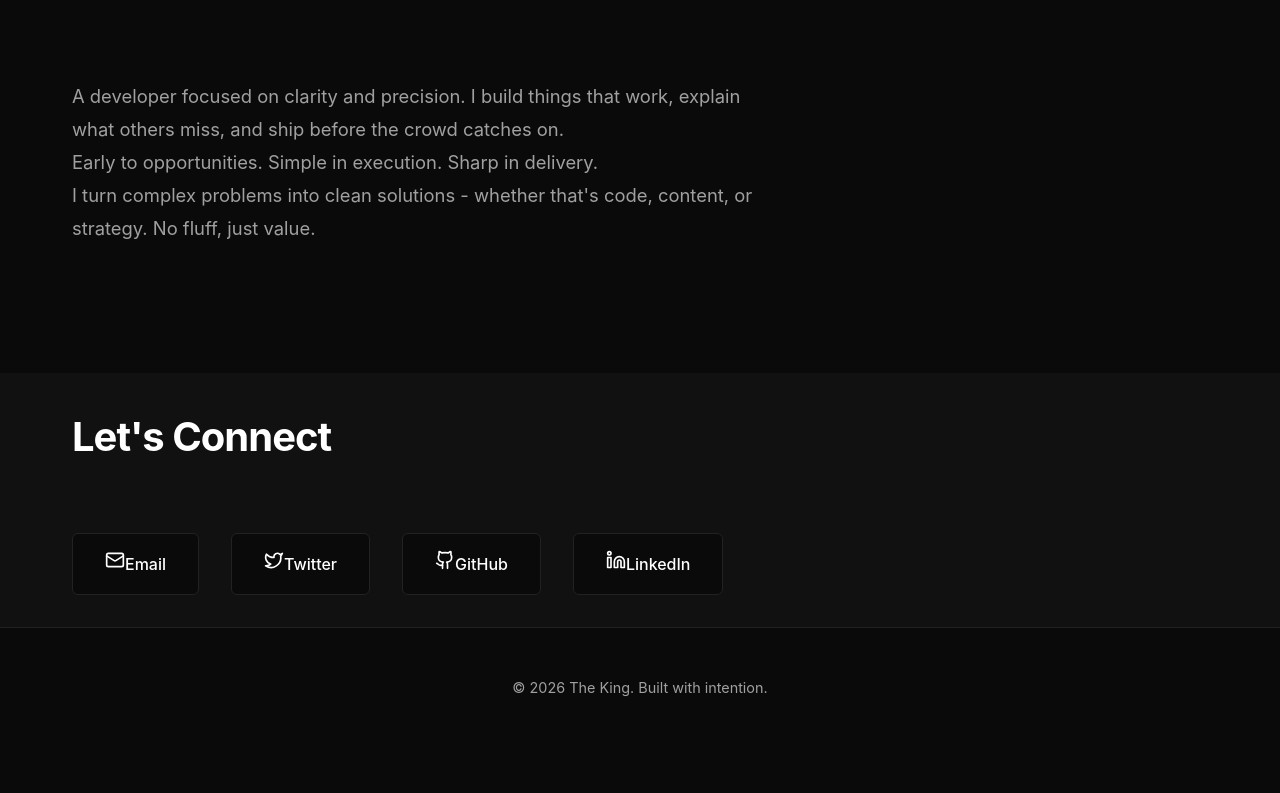
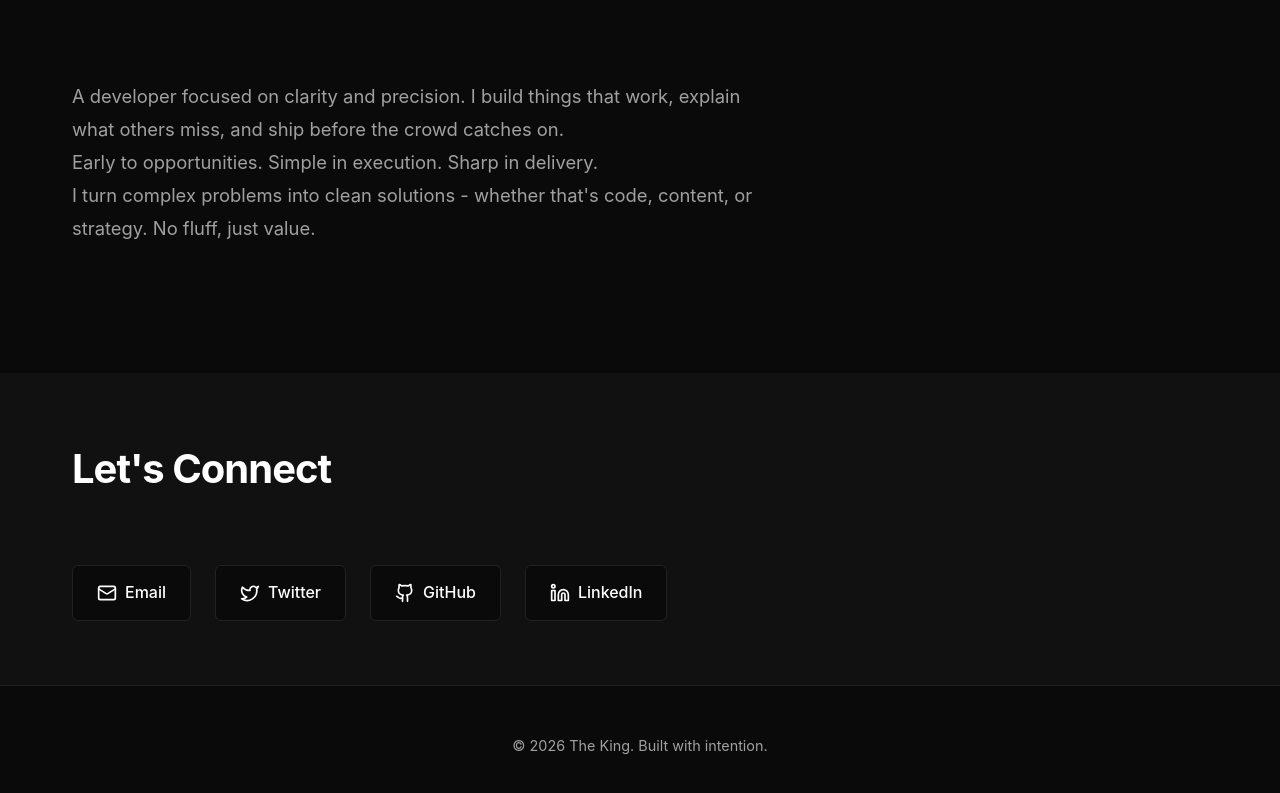
Before and after one commit to KingMikun/vibe-portfolio, a React (Vite) app: page / in a window 1280 px wide. Shown: the part 1627-2420 px from the top of the page. Before the commit the page ends 2374 px from the top, so only its background shows below. Built offline with nearby package versions, Linux system fonts and the light colour scheme.

Commit message:
Refactor Contact.css for improved styling

```diff
--- a/src/components/Contact.css
+++ b/src/components/Contact.css
@@ -1,27 +1,35 @@
 .contact-section {
-  padding: 2rem 0;
+  padding: 4rem 0;
   background: var(--bg-secondary);
 }
 
 .contact-links {
   display: flex;
-  gap: 2rem;
+  gap: 1.5rem;
   flex-wrap: wrap;
 }
 
-.contact-links a {
-  padding: 1rem 2rem;
+.contact-link {
+  display: flex;
+  align-items: center;
+  gap: 0.5rem;
+  padding: 0.875rem 1.5rem;
   background: var(--bg-primary);
   color: var(--text-primary);
   text-decoration: none;
   border: 1px solid var(--border);
   border-radius: 6px;
   font-weight: 500;
-  transition: border-color 0.2s;
+  transition: all 0.2s;
 }
 
-.contact-links a:hover {
+.contact-link:hover {
   border-color: var(--accent);
+  transform: translateY(-2px);
+}
+
+.contact-link svg {
+  flex-shrink: 0;
 }
 
 @media (max-width: 768px) {
@@ -29,7 +37,8 @@
     flex-direction: column;
   }
 
-  .contact-links a {
+  .contact-link {
+    justify-content: center;
     text-align: center;
   }
 }
```
